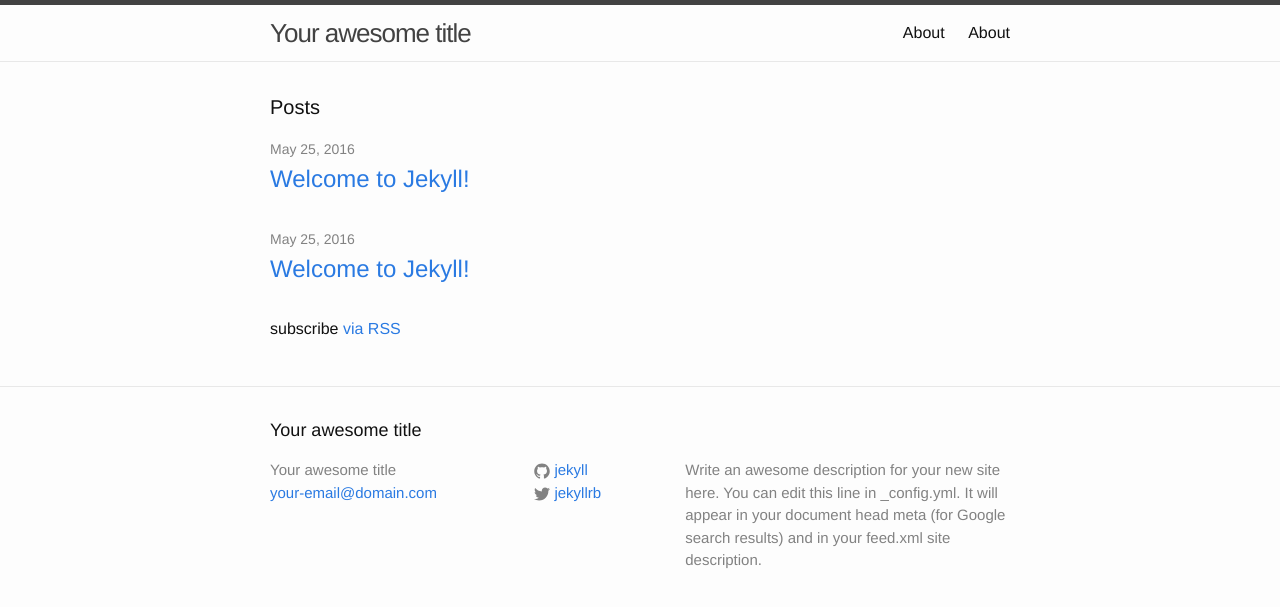
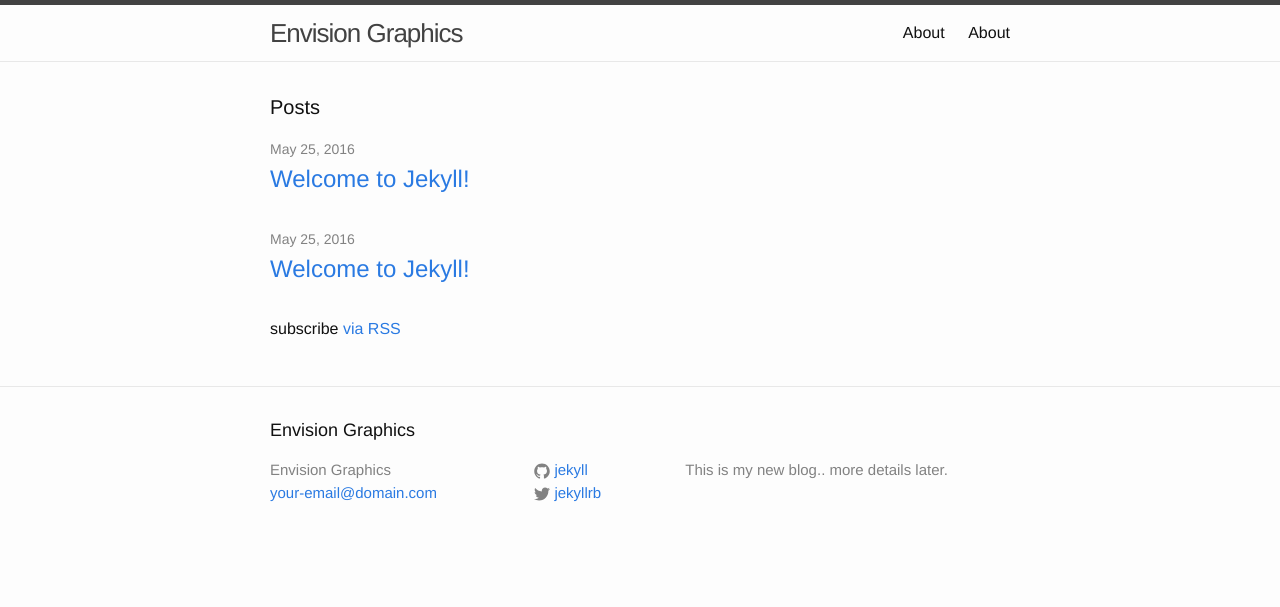
Before and after one commit to FloralAce-cc/floralace-cc.github.io, a Jekyll site: the page built from index.html, in a window 1280 px wide. Shown: the top 607 px of the page. Built offline with Jekyll 4.4.1, drawn with Linux system fonts in a browser that asks for light colours.

Commit message:
Update _config.yml

```diff
--- a/_config.yml
+++ b/_config.yml
@@ -6,12 +6,10 @@
 # 'jekyll serve'. If you change this file, please restart the server process.
 
 # Site settings
-title: Your awesome title
+title: Envision Graphics
 email: your-email@domain.com
 description: > # this means to ignore newlines until "baseurl:"
-  Write an awesome description for your new site here. You can edit this
-  line in _config.yml. It will appear in your document head meta (for
-  Google search results) and in your feed.xml site description.
+  This is my new blog.. more details later.
 baseurl: "" # the subpath of your site, e.g. /blog
 url: "http://yourdomain.com" # the base hostname & protocol for your site
 twitter_username: jekyllrb
```
